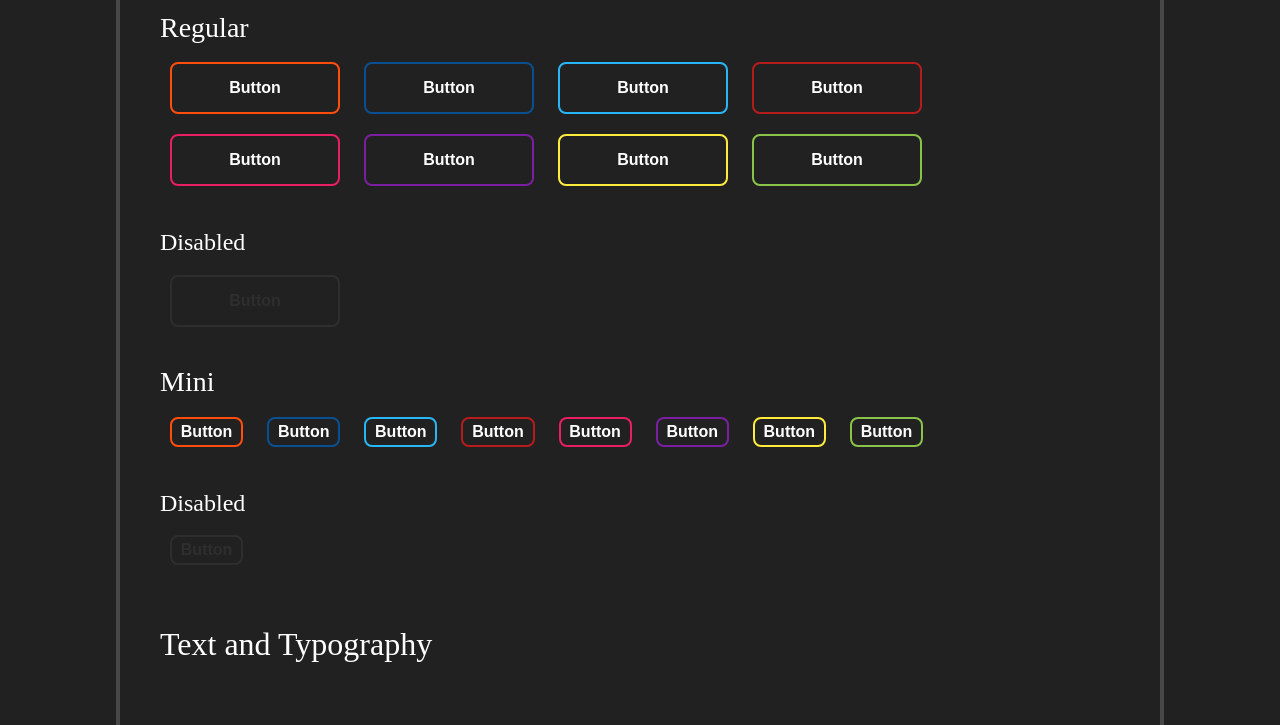
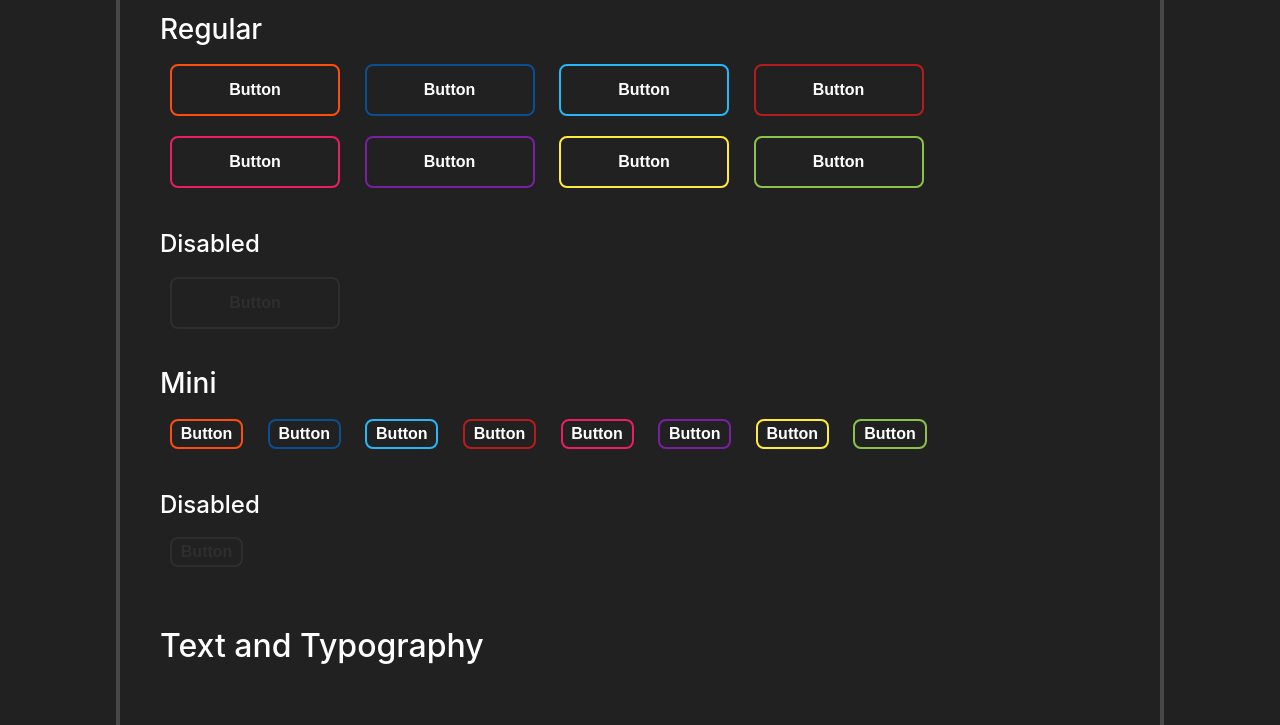
Before and after one commit to webments/simplistika.css, a website: page index.html in a window 1280 px wide. Shown: the part 356-1081 px from the top of the page. Drawn offline with Linux system fonts and the light colour scheme.

Commit message:
Font change

```diff
--- a/main.css
+++ b/main.css
@@ -3,6 +3,10 @@ Copyright 2020 The Webments Maintainers and Contributors.
 Use of this source code is governed by a LGPL-2.1-style license that can be
 found in the LICENSE file.
 */
+
+html {
+  font-family: -apple-system, BlinkMacSystemFont, 'Segoe UI', Roboto, Oxygen, Ubuntu, Cantarell, 'Open Sans', 'Helvetica Neue', sans-serif;
+}
 
 .container {
   max-width: 960px;
```
